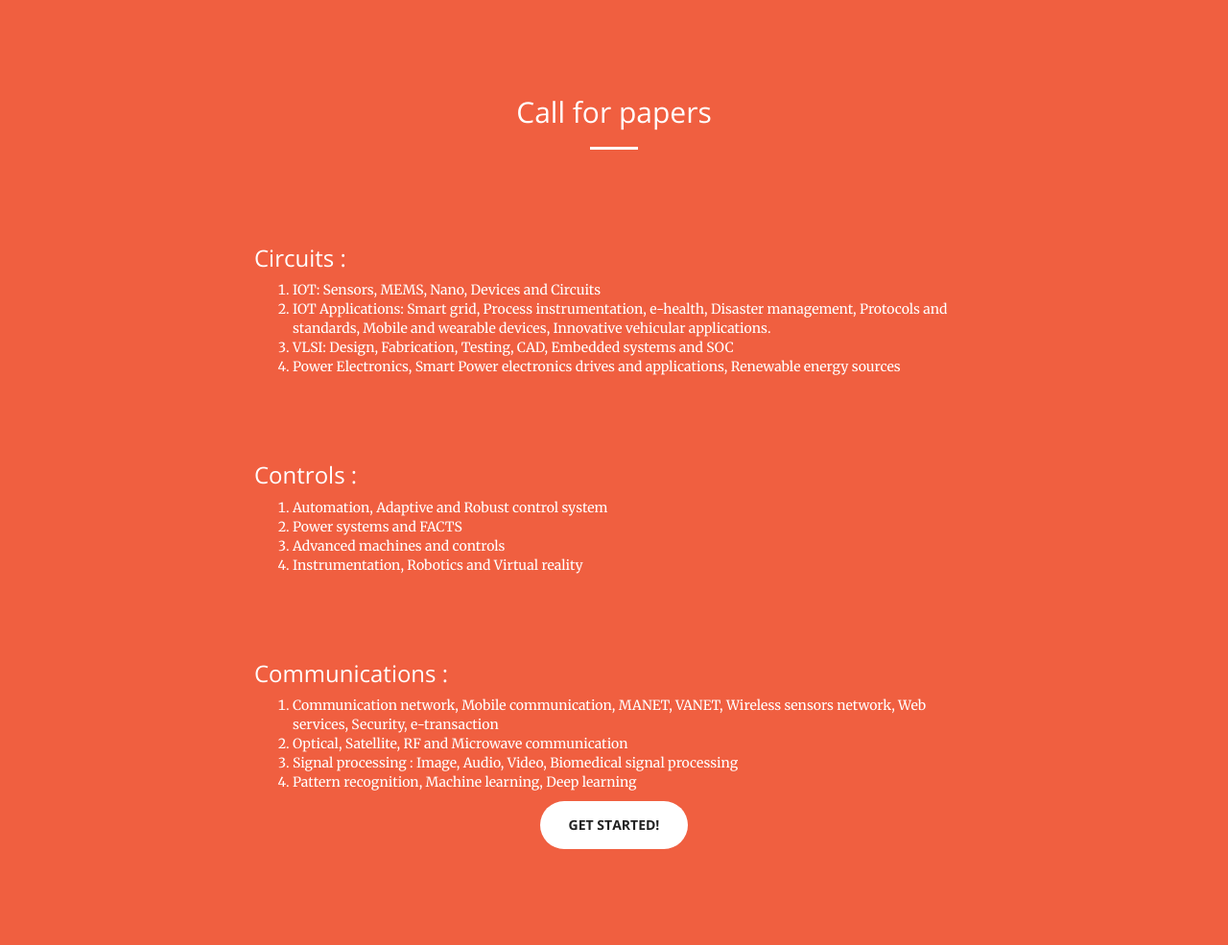
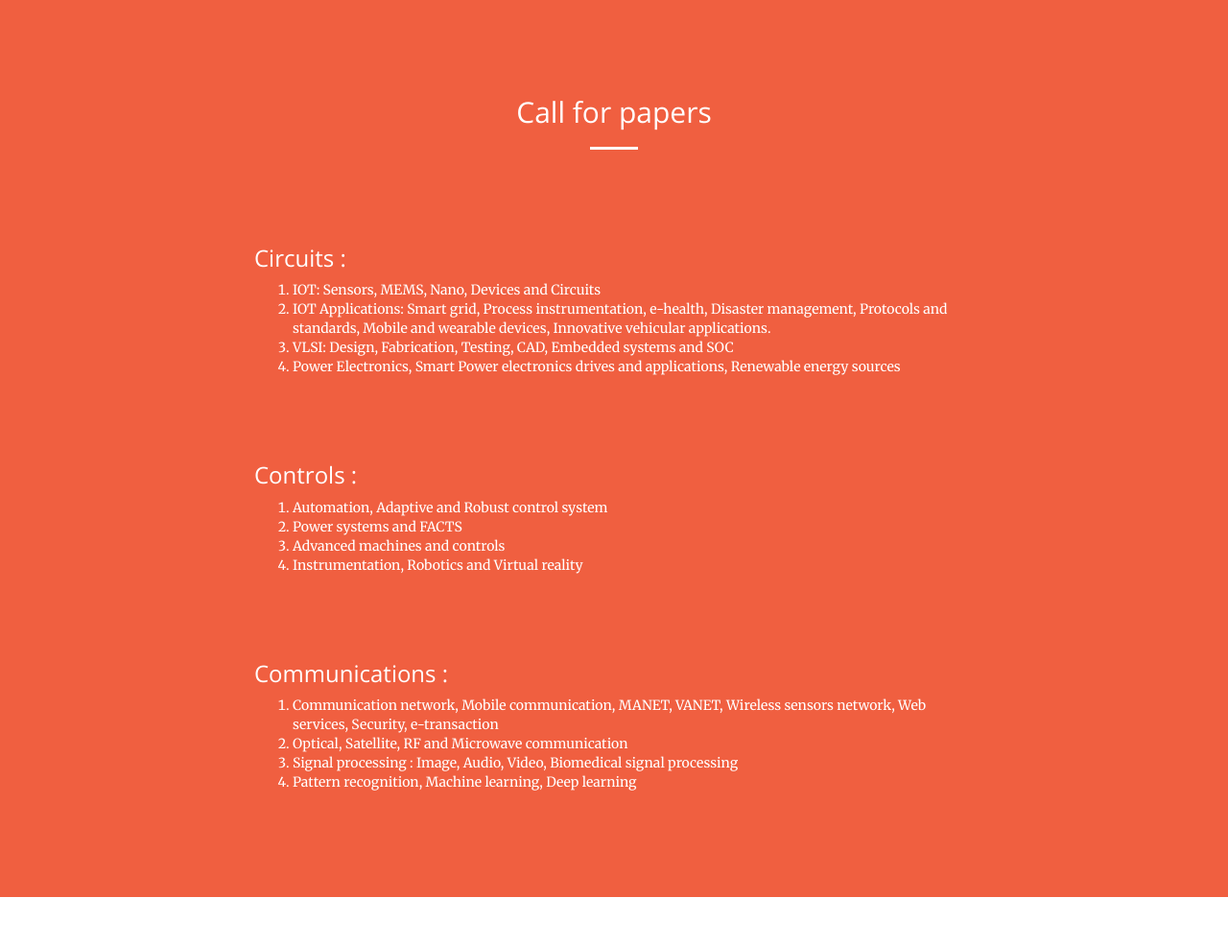
Before and after one commit to YoguBellad/ccube2017, a Jekyll site: the page built from call.html, in a window 1280 px wide. Shown: the whole page at 96% size. Built offline with Jekyll 4.4.1, drawn with Linux system fonts in a browser that asks for light colours; after the commit the page ends 935 px from its top, so only the background shows below that.

Commit message:
no buttton

```diff
--- a/_layouts/callPage.html
+++ b/_layouts/callPage.html
@@ -41,7 +41,7 @@
   </ol>
 
 
-                <a href="call" class="btn btn-default btn-xl">Get Started!</a>
+              <!--  <a href="call" class="btn btn-default btn-xl">Get Started!</a>-->
             </div>
         </div>
     </div>
```
